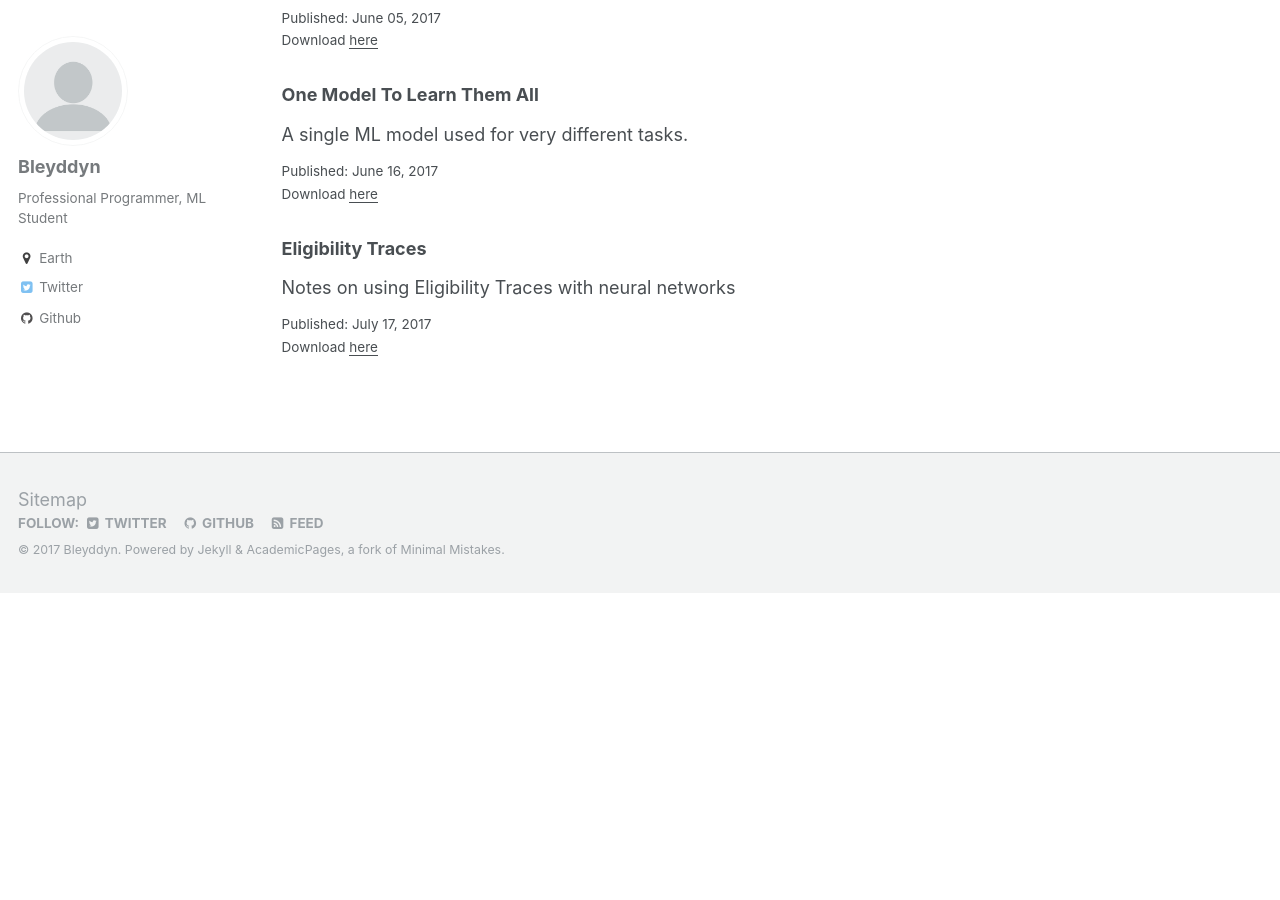
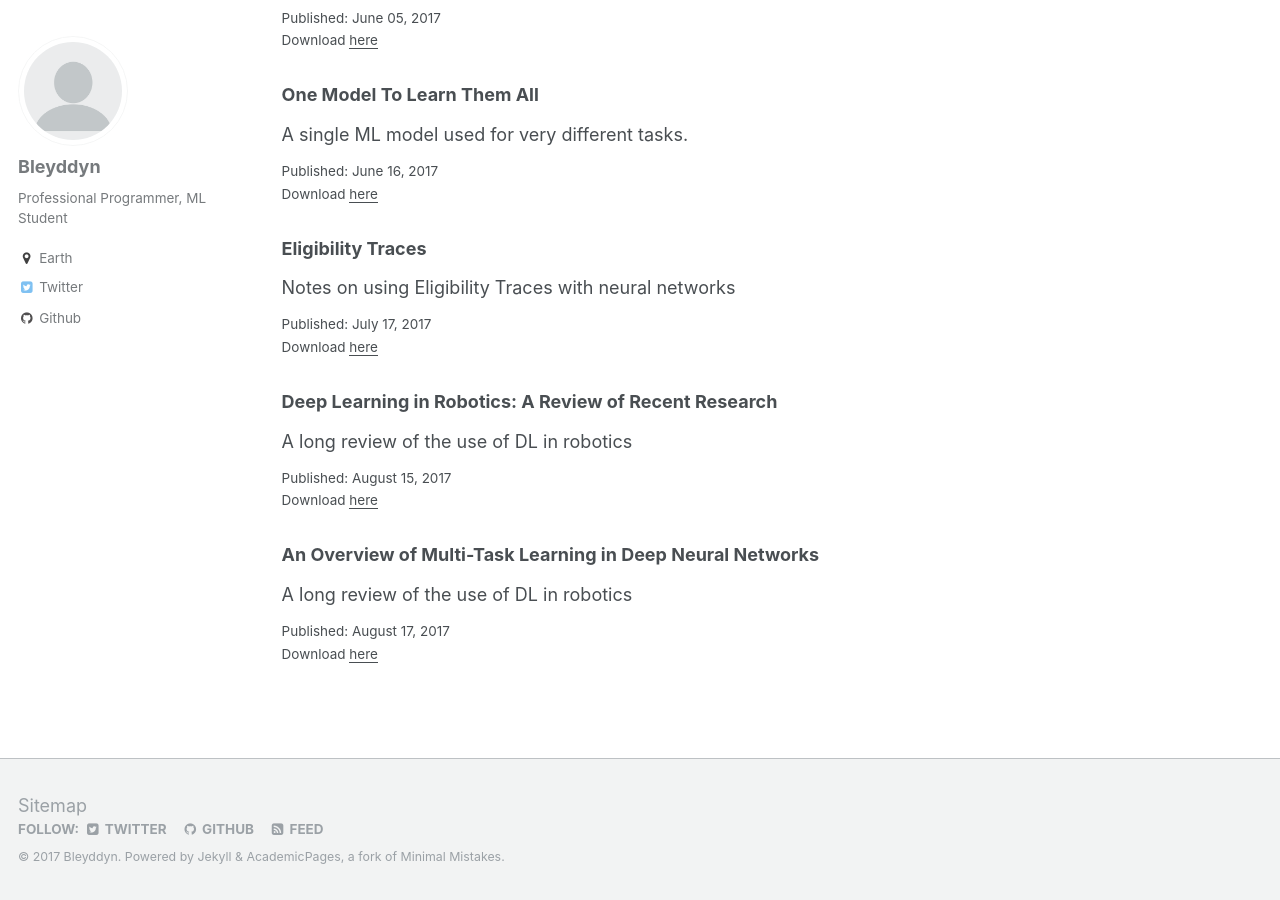
Before and after one commit to Bleyddyn/Bleyddyn.github.io, a Jekyll site: the page built from _pages/collection-archive.html, in a window 1280 px wide and 900 px high, scrolled down 1502 px. Built offline with Jekyll 4.4.1, drawn with Linux system fonts in a browser that asks for light colours; before the commit the page ends 2095 px from its top, so only the background shows below that; some of the changed lines change nothing that is shown.

Commit message:
Added more papers to read. Added notes for two review papers.

```diff
--- a/_pages/publications.md
+++ b/_pages/publications.md
@@ -34,7 +34,8 @@ author_profile: true
 
 ### Relevant to MaLPi
 
-* [Learning Atari: An Exploration of the A3C Reinforcement Learning Method](https://instructure-uploads.s3.amazonaws.com/account_10720000000090242/attachments/70223081/learning-atari-exploration.pdf?response-content-disposition=attachment%3B%20filename%3D%22AtariReport.pdf%22%3B%20filename%2A%3DUTF-8%27%27AtariReport.pdf&X-Amz-Algorithm=AWS4-HMAC-SHA256&X-Amz-Credential=AKIAJFNFXH2V2O7RPCAA%2F20170617%2Fus-east-1%2Fs3%2Faws4_request&X-Amz-Date=20170617T002647Z&X-Amz-Expires=86400&X-Amz-SignedHeaders=host&X-Amz-Signature=6d0f68826df0ae0c3c35de54aa8387701592a4ea64e7d06dd74efc7972ff20d9)
+* Learning Atari: An Exploration of the A3C Reinforcement Learning Methoda
+  * This paper is from Berkeley class, but I don't have a direct link for it. Google search should work.
 * [Safe and efficient off-policy reinforcement learning](https://arxiv.org/abs/1606.02647)
 * [A Robust Adaptive Stochastic Gradient Method for Deep Learning](https://arxiv.org/abs/1703.00788)
 * [Bridging the Gap Between Value and Policy Based Reinforcement Learning](https://arxiv.org/abs/1702.08892)
@@ -86,6 +87,8 @@ author_profile: true
 * [Guiding Reinforcement Learning Exploration Using Natural Language](https://arxiv.org/abs/1707.08616)
 * [Leveraging Demonstrations for Deep Reinforcement Learning on Robotics Problems with Sparse Rewards](https://arxiv.org/abs/1707.08817)
 * [DARLA: Improving Zero-Shot Transfer in Reinforcement Learning](https://arxiv.org/abs/1707.08475)
+* [An Information-Theoretic Optimality Principle for Deep Reinforcement Learning](https://arxiv.org/abs/1708.01867)
+* [Decoupled Learning of Environment Characteristics for Safe Exploration](https://arxiv.org/abs/1708.02838)
 
 ### Not as relevant to MaLPi, but interesting
 
@@ -105,3 +108,7 @@ ss [Concrete Dropout](https://arxiv.org/abs/1705.07832)
   * V1 is used as a kernel in a convolution over the state space object embeddings (hand built?)
   * V2 is used to make a global map representation of the input
   * both outputs are concatenated and input to a CNN to predict the final map value
+* [Early Stage Malware Prediction Using Recurrent Neural Networks](https://arxiv.org/abs/1708.03513)
+* Hwang J, Jung M, Madapana N, et al. Achieving "synergy" in cognitive behavior of humanoids via deep learning of dynamic visuo-motor-attentional coordination. Humanoid Robots (Humanoids), 2015 IEEE-RAS 15th International Conference on; Seoul. 2015. p. 817-824.
+  * Combined human gesture recogniztion, attention, object detection and grasping.
+  * [Arxiv page](https://arxiv.org/abs/1507.02347)
--- /dev/null
+++ b/_publications/2017-08-15-deep-learning-in-robotics.md
@@ -0,0 +1,35 @@
+---
+title: "Deep Learning in Robotics: A Review of Recent Research"
+collection: publications
+permalink: /publications/2017-08-15-deep-learning-in-robotics
+excerpt: "A long review of the use of DL in robotics"
+date: 2017-08-15
+paperurl: https://arxiv.org/abs/1707.07217
+use_math: false
+---
+
+## Four broad categories of Neural Networks
+
+A) Feed-Forward network (Function approximator)
+
+B) Auto-Encoder (Encoder/Decoder)
+
+C) Recurrent Network
+
+D) Q-Learning network
+
+## Seven challenges they see in robotics that could be addressed by DL
+
+1. Learning complex, high-dimensional, and novel dynamics.
+2. Learning control policies in dynamic environments.
+3. Advanced manipulation.
+4. Advanced object recognition.
+5. Interpreting and anticipating human actions
+6. Sensor fusion & dimensionality reduction.
+7. High-level task planning.
+
+## From the section “Practical recommendations for working with Structure D”
+
+> Another important technique is to train in simulation before attempting to train with an actual robot. This reduces wear on physical equipment, as well reduces training time. Even if only a crude simulation is available, a model that has been pre-trained on a similar challenge will converge much more quickly to fit the real challenge than one that was trained from scratch.
+
+> They also suggest using more intelligent exploration strategies than epsilon-greedy.
--- /dev/null
+++ b/_publications/2017-08-17-multi-task-learning-overview.md
@@ -0,0 +1,55 @@
+---
+title: "An Overview of Multi-Task Learning in Deep Neural Networks"
+collection: publications
+permalink: /publications/2017-08-17-multi-task-learning-overview
+excerpt: "A long review of the use of DL in robotics"
+date: 2017-08-17
+paperurl: https://arxiv.org/abs/1706.05098
+use_math: false
+---
+
+## Older ideas
+
+1. Hard sharing
+One or more layers are shared between tasks.
+2. Soft sharing
+One or more layers are constrained between tasks. e.g. with distance measures.
+
+## Newer ideas
+
+1. Deep Relationship Networks.
+In addition to the fully shared layers, the non-shared fully connected layers have priors on them that lets them learn the relationships between tasks.
+2. Fully-adaptive feature sharing.
+Starts with a single network that widens during training by grouping similar tasks and giving each group separate branches of the network.
+3. Cross-stich networks.
+Learned, linear combinations of the outputs of previous layers from multiple task-specific networks.
+4. Low supervision.
+I don't understand this one.
+5. Joint multi-task model.
+Another NLP example I don't get.
+6. Multi-task loss.
+With the loss for each task weighted by its uncertainty.
+7. Tensor factorisation.
+Split the model parameters into shared and task-specific for each layer.
+8. Sluice networks.
+The authors genralization of multiple MTL methods.
+
+## Auxiliary tasks
+
+1. Related task.
+Lots of examples, but hard to define 'related'.
+2. Adversarial.
+Possible it's easier to define the opposite of the desired loss function?
+3. Hints.
+Example is "predict whether an input sentence contains a positive or negative sentiment word as auxiliary tasks for sentiment analysis." Not sure I understand it.
+4. Focusing attention.
+Example is predicting lane markings when network might ignore them as being too small a part of the image.
+5. Quantization smoothing.
+Use a continuous version of a discrete label as an auxiliary task.
+6. Predicting inputs.
+?
+7. Using the future to predict the present.
+8. Representation learning.
+All auxiliary tasks do this implicity, but it can be made more explicit. One example is an autoencoder objective.
+9. What auxiliary tasks are helpful?
+Still little theoretical basis for 'task similarity'.
```
